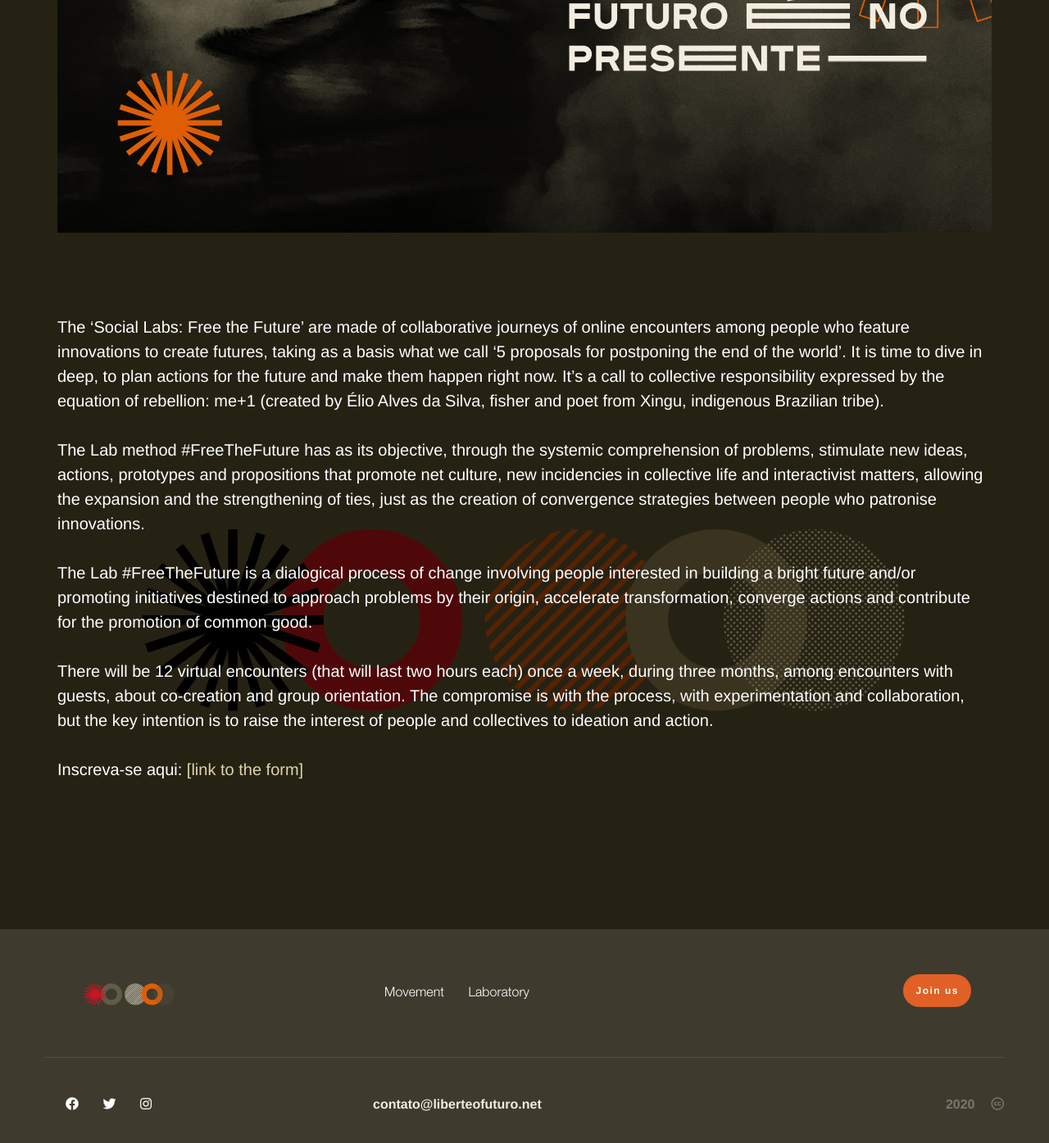
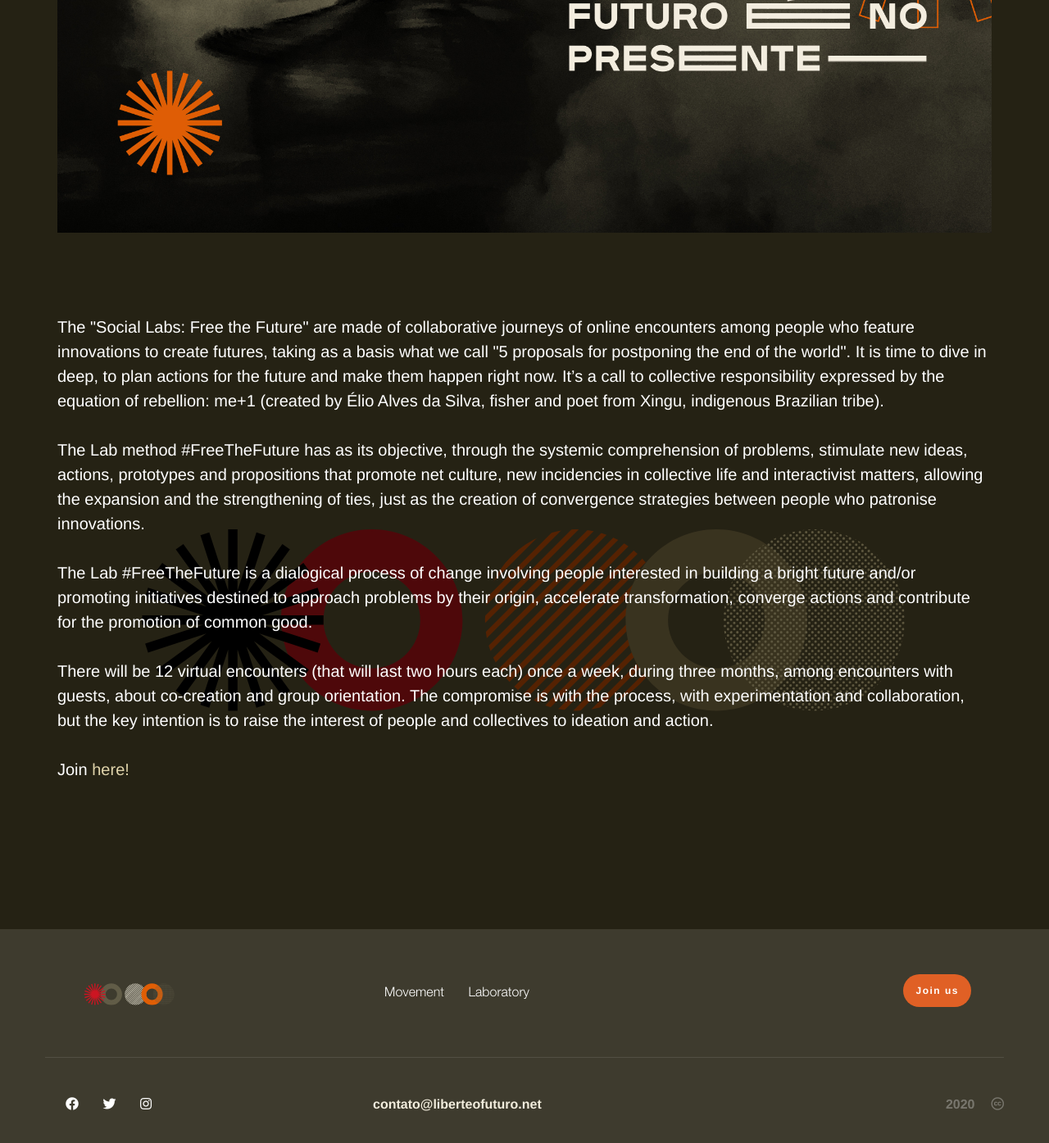
Before and after one commit to associacaosilo/liberteofuturo-site, a Jekyll site: the page built from _pages/laboratorio-en.md, in a window 1280 px wide and 1400 px high, scrolled down 590 px. Shown: the top 1395 px of the window at 82% size. Built offline with Jekyll 4.4.1, drawn with Linux system fonts in a browser that asks for light colours; nearby versions of some CDN libraries.

Commit message:
Update laboratorio-en.md

```diff
--- a/_pages/laboratorio-en.md
+++ b/_pages/laboratorio-en.md
@@ -36,10 +36,10 @@ categoria5Link: insurreicao-en.html
 titulo: Free the future
 subtitulo: Five proposals for postponing the end of the world
 
-p1Lab: "The ‘Social Labs: Free the Future’ are made of collaborative journeys of online encounters among people who feature innovations to create futures, taking as a basis what we call ‘5 proposals for postponing the end of the world’. It is time to dive in deep, to plan actions for the future and make them happen right now. It’s a call to collective responsibility expressed by the equation of rebellion: me+1 (created by Élio Alves da Silva, fisher and poet from Xingu, indigenous Brazilian tribe)."
-p2Lab: "The Lab method #FreeTheFuture has as its objective, through the systemic comprehension of problems, stimulate new ideas, actions, prototypes and propositions that promote net culture, new incidencies in collective life and interactivist matters, allowing the expansion and the strengthening of ties, just as the creation of convergence strategies between people who patronise innovations."
-p3Lab: "The Lab #FreeTheFuture is a dialogical process of change involving people interested in building a bright future and/or promoting initiatives destined to approach problems by their origin, accelerate transformation, converge actions and contribute for the promotion of common good."
+p1Lab: 'The "Social Labs: Free the Future" are made of collaborative journeys of online encounters among people who feature innovations to create futures, taking as a basis what we call "5 proposals for postponing the end of the world". It is time to dive in deep, to plan actions for the future and make them happen right now. It’s a call to collective responsibility expressed by the equation of rebellion: me+1 (created by Élio Alves da Silva, fisher and poet from Xingu, indigenous Brazilian tribe).'
+p2Lab: 'The Lab method #FreeTheFuture has as its objective, through the systemic comprehension of problems, stimulate new ideas, actions, prototypes and propositions that promote net culture, new incidencies in collective life and interactivist matters, allowing the expansion and the strengthening of ties, just as the creation of convergence strategies between people who patronise innovations.'
+p3Lab: 'The Lab #FreeTheFuture is a dialogical process of change involving people interested in building a bright future and/or promoting initiatives destined to approach problems by their origin, accelerate transformation, converge actions and contribute for the promotion of common good.'
 p4Lab: There will be 12 virtual encounters (that will last two hours each) once a week, during three months, among encounters with guests, about co-creation and group orientation. The compromise is with the process, with experimentation and collaboration, but the key intention is to raise the interest of people and collectives to ideation and action.
-p5Lab: "Inscreva-se aqui:"
-linkForm: "[link to the form]"
+p5Lab: 'Join '
+linkForm: "here!"
 ---
```
